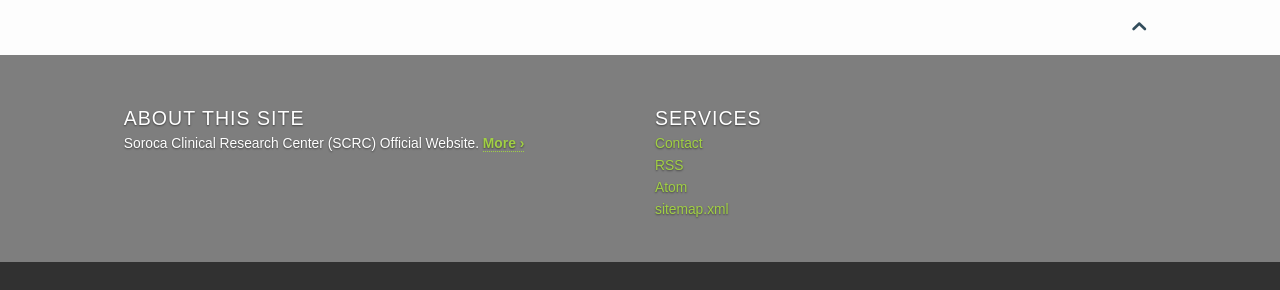
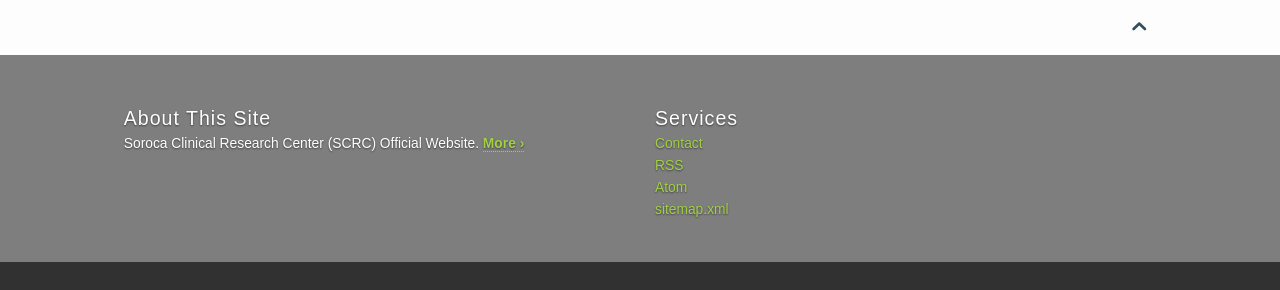
Before and after one commit to vsevkayf/OmarKhayyam, a Jekyll site: the page built from pages/pages-root-folder/index.md, in a window 1280 px wide. Shown: the part 1621-1911 px from the top of the page. Built offline with Jekyll 4.4.1, drawn with Linux system fonts in a browser that asks for light colours; some web fonts are replaced.

Commit message:
Update _07_layout.scss

```diff
--- a/_sass/_07_layout.scss
+++ b/_sass/_07_layout.scss
@@ -280,7 +280,7 @@
     #footer h5 {
         letter-spacing: 1px;
         color: #fff;
-        text-transform: uppercase;
+        text-transform: none;
     }
 
 
@@ -300,7 +300,7 @@
     #subfooter .credits a {
         color: $subfooter-link-color;
         border: 0;
-        text-transform: uppercase;
+        text-transform: none;
         &:hover {
             color: #fff;
         }
```
